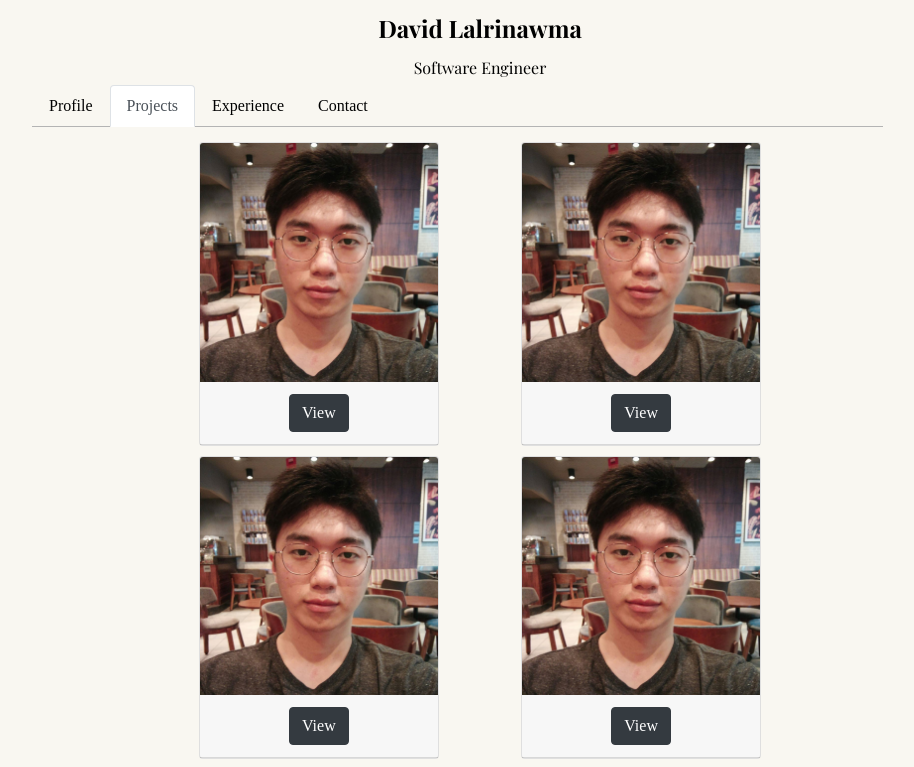
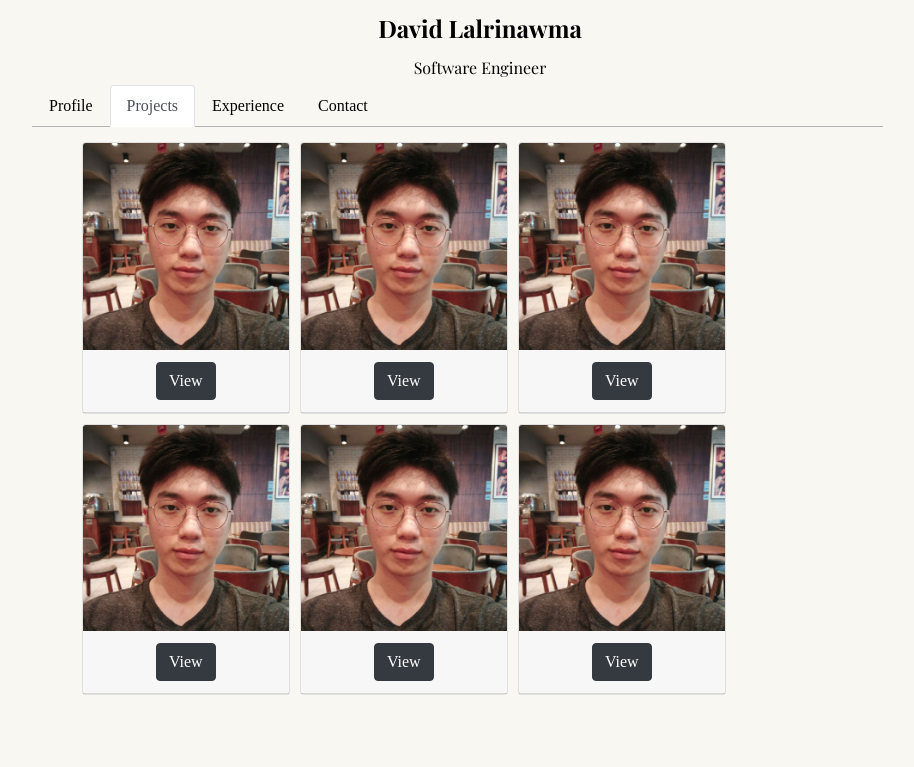
Before and after one commit to davidyeshi/portfolio, a React (Create React App) app: page / in a window 1280 px wide. Shown: the top 767 px of the page, without its empty margins (160-1074 px from the left). Built offline with nearby package versions, Linux system fonts and the light colour scheme; a web font is replaced by a local one.

Commit message:
Refactor syling

```diff
--- a/src/components/Projects/Project/Project.js
+++ b/src/components/Projects/Project/Project.js
@@ -3,10 +3,10 @@ import {Card, Button, Modal} from 'react-bootstrap';
 import Radium from 'radium';
 
 const style = {
-    'width': '10rem',
+    'width': '8rem',
     'textAlign': 'center',
-    '@media (min-width: 500px)': {
-        'width': '15rem'
+    '@media (min-width: 600px)': {
+        'width': '13rem'
     },
     'margin':'5px'
 };
--- a/src/components/Projects/Projects.module.css
+++ b/src/components/Projects/Projects.module.css
@@ -1,14 +1,16 @@
 .Projects {
     display: flex;
     flex-wrap: wrap;
-    justify-content: space-evenly;
-    width: 80%;
+    justify-content:left;
+    width: 90%;
+    height: auto;
     align-items: center;
-    margin:10px auto
+    margin:10px auto;
 }
 
-@media(max-width: 500px) {
+@media(max-width: 650px) {
     .Projects {
         width: 95%;
+        justify-content: center;
     }
 }
--- a/src/containers/Layout/Layout.module.css
+++ b/src/containers/Layout/Layout.module.css
@@ -4,8 +4,10 @@
     flex-direction: column;
     background-color: #f9f7f1;
     width:100%;
-    height: 100%;
+    height: 100vh;
     font-family: 'Droid Serif',serif;
+    overflow: scroll;
+
 }
 
 .Layout nav {
@@ -24,7 +26,7 @@
 .Outline {
     /* border: 1px solid black; */
     width: 90vw;
-    height: 140vh;
+    height: 100%;
     text-align: left;
     font-size: small;
 }
@@ -33,7 +35,6 @@
 @media (min-width: 500px) {
     .Outline {
         width: 70vw;
-        height: 80vw;
         font-size: large;
     }
     .Layout nav {
```
